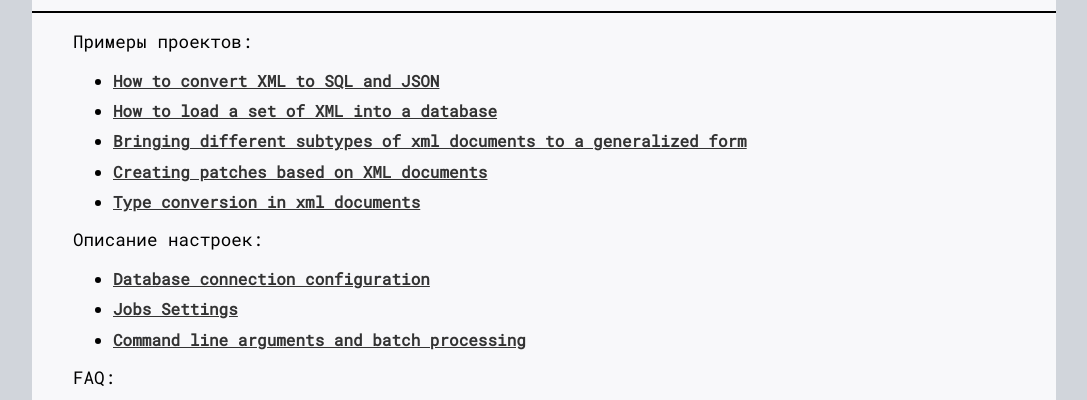
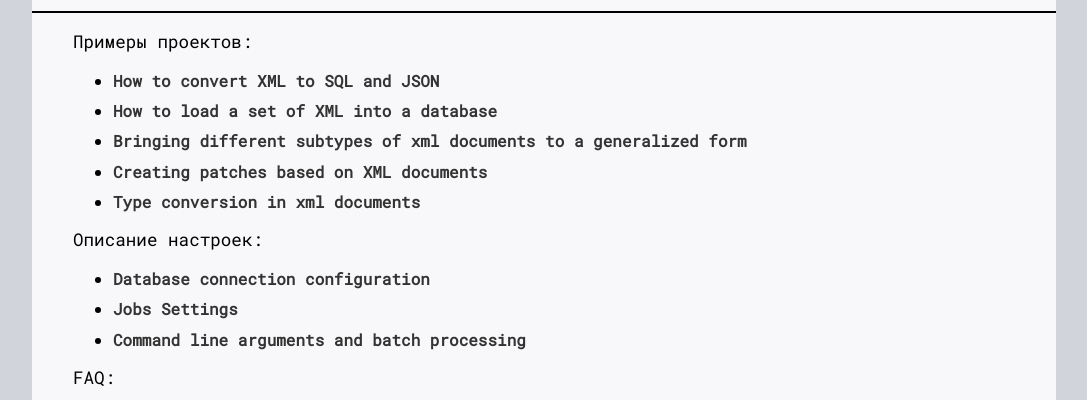
Before and after one commit to Leshiypos/redata_dev, a plain HTML site: page smartxml/docs/index.html in a window 1280 px wide. Shown: the part 156-556 px from the top of the page, without its empty margins (96-1183 px from the left). Drawn offline with nearby package versions, Linux system fonts and the light colour scheme; files that its build step writes are made by us from their sources.

Commit message:
remove underline link docs page

```diff
--- a/css/style.css
+++ b/css/style.css
@@ -1135,6 +1135,9 @@ h1{
             .faq details p {
                 margin-left: 40px;
             }
+            .doc-toc li a{
+                text-decoration: none;
+            }
     @media screen and (max-width: 930px){
         .img_main {
             float: none;
```
